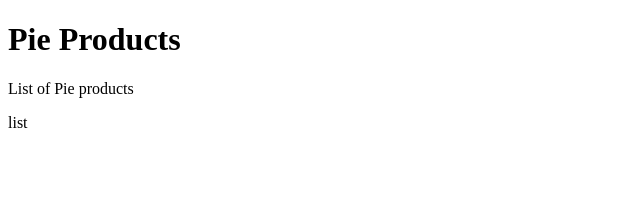
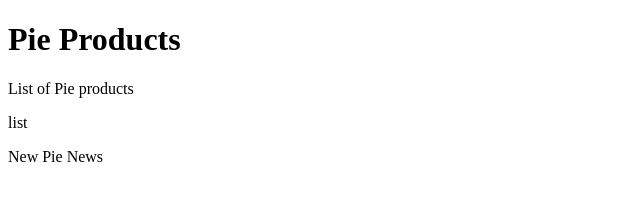
Before and after one commit to ksagoo/com.pie.demo, a plain HTML site: page WebContent/index.html in a window 1280 px wide. Shown: the whole page, without its empty margins (0-640 px from the left). Drawn offline with Linux system fonts and the light colour scheme.

Commit message:
First Release

```diff
--- a/WebContent/index.html
+++ b/WebContent/index.html
@@ -8,5 +8,6 @@
 	<h1>Pie Products</h1>
 	<p>List of Pie products</p>
 	<p>list</p>
+	<p>New Pie News </p>
 </body>
 </html>
```
